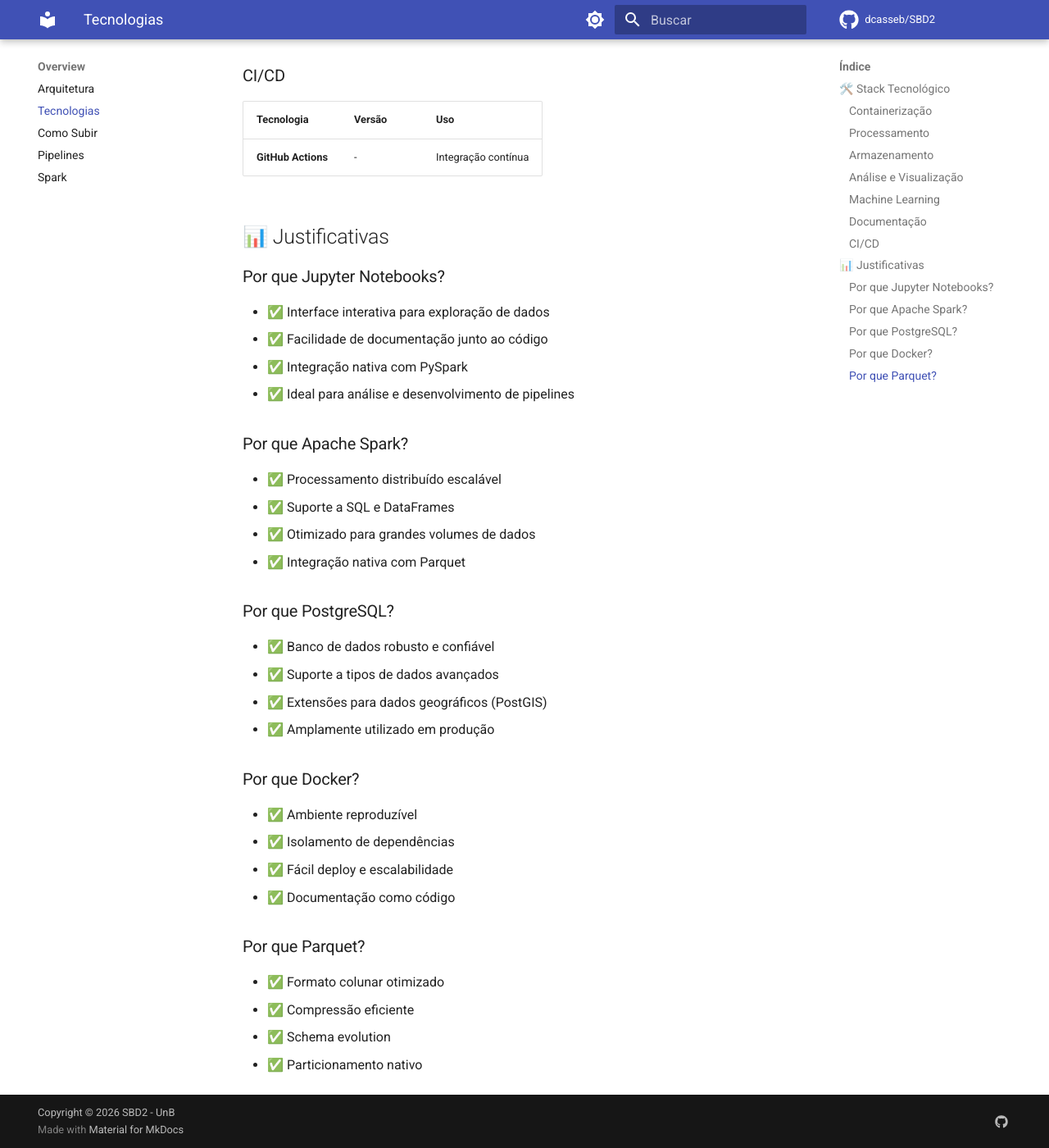
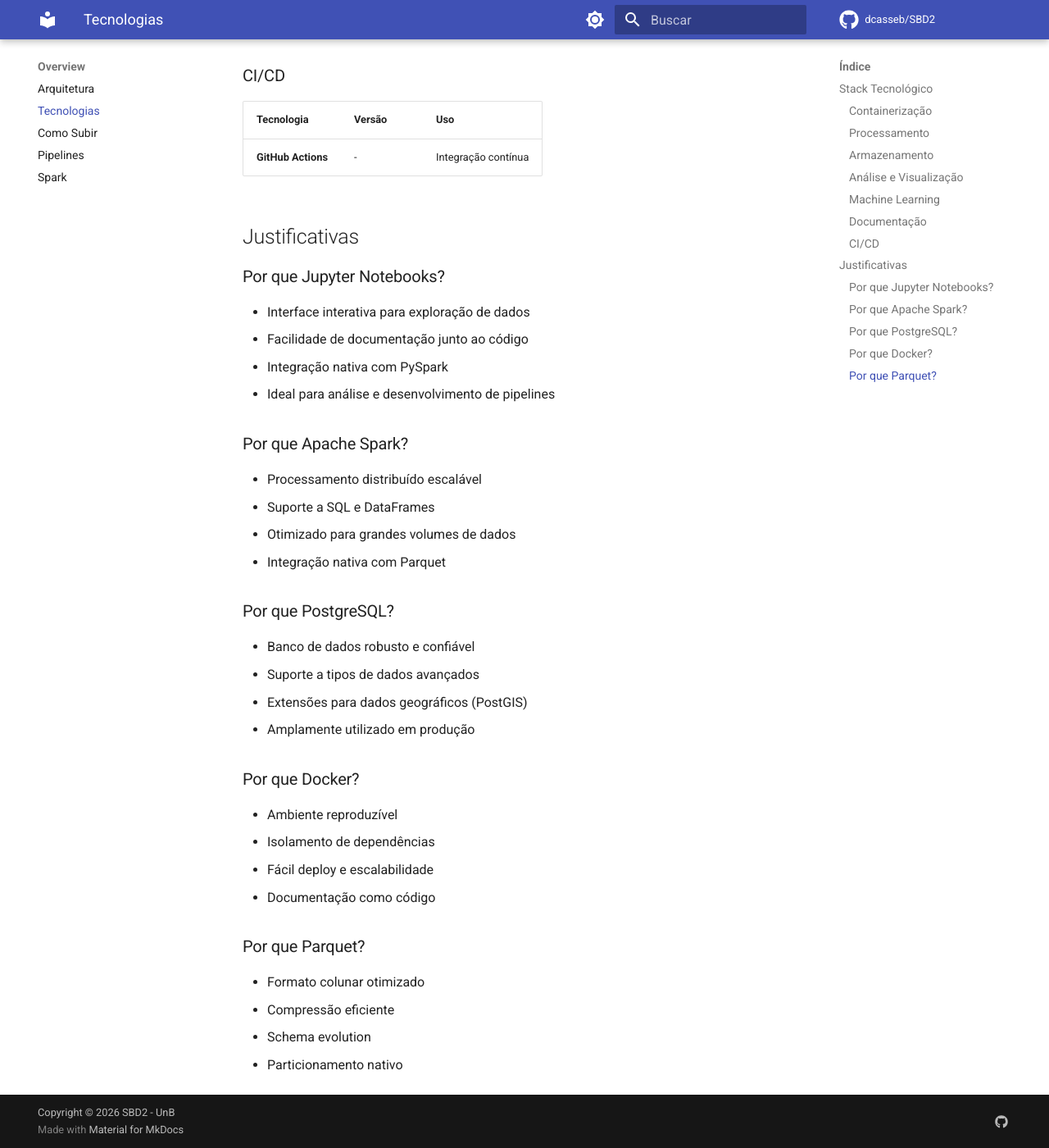
Before and after one commit to dcasseb/SBD2, an MkDocs documentation site: the page built from docs/overview/tecnologias.md, in a window 1280 px wide and 1400 px high, scrolled down 1633 px. Shown: the whole window at 82% size. Built offline with MkDocs 1.6.1 and Material for MkDocs 9.7.7, drawn with Linux system fonts in a browser that asks for light colours; comment, search, counter and statistics services are not loaded; some of the changed text lies outside the part shown.

Commit message:
Alteração de alguns docs

```diff
--- a/docs/overview/tecnologias.md
+++ b/docs/overview/tecnologias.md
@@ -1,6 +1,6 @@
 # Tecnologias Utilizadas
 
-## 🛠️ Stack Tecnológico
+## Stack Tecnológico
 
 ### Containerização
 
@@ -51,39 +51,39 @@
 |------------|--------|-----|
 | **GitHub Actions** | - | Integração contínua |
 
-## 📊 Justificativas
+## Justificativas
 
 ### Por que Jupyter Notebooks?
 
-- ✅ Interface interativa para exploração de dados
-- ✅ Facilidade de documentação junto ao código
-- ✅ Integração nativa com PySpark
-- ✅ Ideal para análise e desenvolvimento de pipelines
+- Interface interativa para exploração de dados
+- Facilidade de documentação junto ao código
+- Integração nativa com PySpark
+- Ideal para análise e desenvolvimento de pipelines
 
 ### Por que Apache Spark?
 
-- ✅ Processamento distribuído escalável
-- ✅ Suporte a SQL e DataFrames
-- ✅ Otimizado para grandes volumes de dados
-- ✅ Integração nativa com Parquet
+- Processamento distribuído escalável
+- Suporte a SQL e DataFrames
+- Otimizado para grandes volumes de dados
+- Integração nativa com Parquet
 
 ### Por que PostgreSQL?
 
-- ✅ Banco de dados robusto e confiável
-- ✅ Suporte a tipos de dados avançados
-- ✅ Extensões para dados geográficos (PostGIS)
-- ✅ Amplamente utilizado em produção
+- Banco de dados robusto e confiável
+- Suporte a tipos de dados avançados
+- Extensões para dados geográficos (PostGIS)
+- Amplamente utilizado em produção
 
 ### Por que Docker?
 
-- ✅ Ambiente reproduzível
-- ✅ Isolamento de dependências
-- ✅ Fácil deploy e escalabilidade
-- ✅ Documentação como código
+- Ambiente reproduzível
+- Isolamento de dependências
+- Fácil deploy e escalabilidade
+- Documentação como código
 
 ### Por que Parquet?
 
-- ✅ Formato colunar otimizado
-- ✅ Compressão eficiente
-- ✅ Schema evolution
-- ✅ Particionamento nativo
+- Formato colunar otimizado
+- Compressão eficiente
+- Schema evolution
+- Particionamento nativo
```
Also changed, not shown: docs/modeling/mer-der.md (+6 -6 lines), docs/overview/como-subir.md (+6 -6 lines), docs/overview/spark.md (+8 -8 lines).
